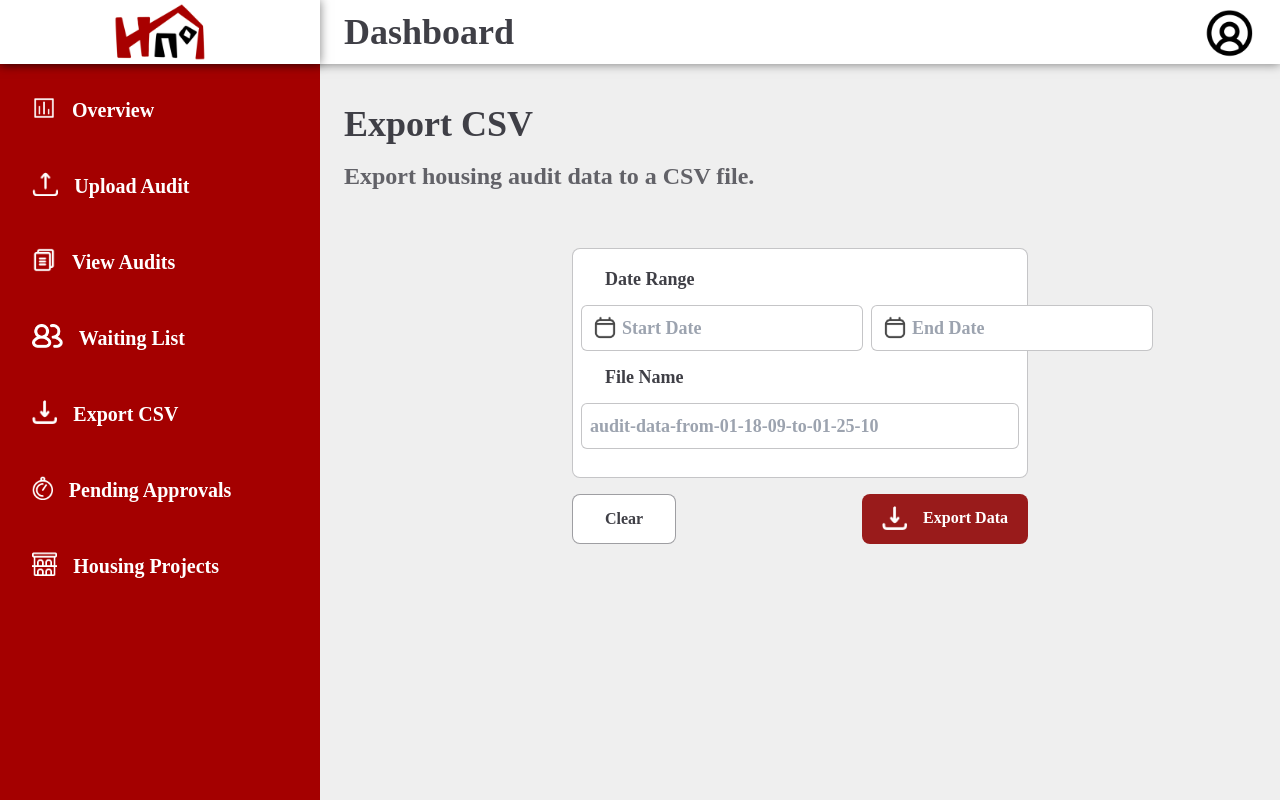
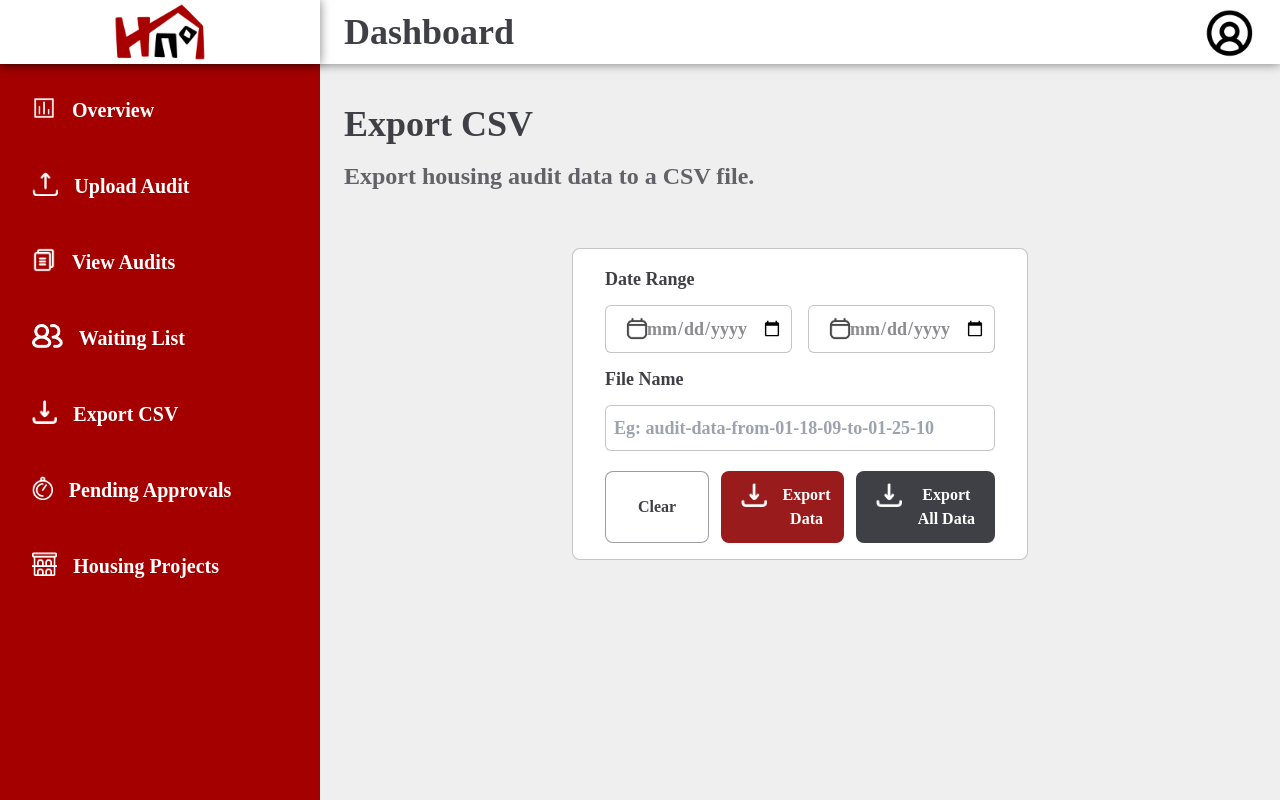
Before and after one commit to HousingAssembly/Audit-Team, a React (Create React App) app in the folder frontend/: page /dashboard/export in a window 1280 px wide. Shown: the top 800 px of the page. Built offline with nearby package versions, Linux system fonts and the light colour scheme; sample sign-in values are in the browser's storage.

Commit message:
Add export all audits feature and update ExportCSV component

```diff
--- a/frontend/package.json
+++ b/frontend/package.json
@@ -13,6 +13,7 @@
     "class-variance-authority": "^0.7.1",
     "clsx": "^2.1.1",
     "cors": "^2.8.5",
+    "date-fns": "^4.1.0",
     "express": "^5.1.0",
     "jsonwebtoken": "^9.0.2",
     "jwt-decode": "^4.0.0",
@@ -20,6 +21,7 @@
     "mongodb": "^6.16.0",
     "mongoose": "^8.15.0",
     "react": "^19.1.0",
+    "react-datepicker": "^8.4.0",
     "react-dom": "^19.1.0",
     "react-router-dom": "^7.6.0",
     "react-scripts": "5.0.1",
--- a/frontend/src/components/dashboard/ExportCSV.jsx
+++ b/frontend/src/components/dashboard/ExportCSV.jsx
@@ -1,4 +1,85 @@
+import { useState } from "react";
+import axios from "axios";
+
 export default function ExportCSV() {
+  const [startDate, setStartDate] = useState("");
+  const [endDate, setEndDate] = useState("");
+  const [fileName, setFileName] = useState("");
+
+  const flattenObject = (obj, prefix = "") => {
+    const flat = {};
+    for (const key in obj) {
+      const val = obj[key];
+      const newKey = prefix ? `${prefix}.${key}` : key;
+      if (val && typeof val === "object" && !Array.isArray(val)) {
+        Object.assign(flat, flattenObject(val, newKey));
+      } else {
+        flat[newKey] = val;
+      }
+    }
+    return flat;
+  };
+
+  const downloadCSV = (data, name) => {
+    const flattened = data.map((item) => flattenObject(item));
+    const headers = Object.keys(flattened[0]);
+    const rows = flattened.map((row) =>
+      headers.map((key) => JSON.stringify(row[key] ?? "")).join(",")
+    );
+    const csvContent = [headers.join(","), ...rows].join("\n");
+
+    const blob = new Blob([csvContent], { type: "text/csv;charset=utf-8;" });
+    const url = URL.createObjectURL(blob);
+    const link = document.createElement("a");
+    link.href = url;
+    link.setAttribute("download", `${name}.csv`);
+    document.body.appendChild(link);
+    link.click();
+    document.body.removeChild(link);
+  };
+
+  const exportToCSV = async () => {
+    if (!startDate || !endDate) {
+      alert("Please select both start and end dates.");
+      return;
+    }
+
+    try {
+      const response = await axios.get("http://localhost:5001/api/audits", {
+        params: { from: startDate, to: endDate },
+      });
+
+      const data = response.data;
+      if (!data.length) return alert("No data found for selected date range.");
+
+      const safeFileName =
+        fileName.trim() || `audit-data-${startDate}-to-${endDate}`;
+      downloadCSV(data, safeFileName);
+    } catch (error) {
+      console.error("Export failed:", error);
+      alert("Export failed. Check your date range and try again.");
+    }
+  };
+
+  const exportAllToCSV = async () => {
+    try {
+      const response = await axios.get("http://localhost:5001/api/audits");
+      const data = response.data;
+      if (!data.length) return alert("No audit data found in the database.");
+      const safeFileName = fileName.trim() || `audit-data-all`;
+      downloadCSV(data, safeFileName);
+    } catch (error) {
+      console.error("Export all failed:", error);
+      alert("Export all failed. Try again.");
+    }
+  };
+
+  const clearForm = () => {
+    setStartDate("");
+    setEndDate("");
+    setFileName("");
+  };
+
   return (
     <div className="px-6 py-8 flex flex-col">
       <div className="text-4xl text-zinc-700 font-bold py-2">Export CSV</div>
@@ -8,32 +89,67 @@ export default function ExportCSV() {
       <div className="flex justify-center h-screen">
         <div className="flex flex-col items-center space-y-4 py-12 w-1/2">
           <div className="flex flex-col py-4 bg-white rounded-lg justify-center items-start border border-zinc-700/30 w-full">
-              <div className="text-zinc-700 font-bold text-lg px-8">Date Range</div>
-              <div className="flex flex-row">
-                <div className="relative flex flex-row space-x-2">
+            <div className="text-zinc-700 font-bold text-lg px-8">Date Range</div>
+            <div className="w-full px-8">
+              <div className="grid grid-cols-2 gap-4 w-full">
+                <div className="relative w-full">
                   <div className="absolute inset-y-0 left-2 flex items-center pl-3 pointer-events-none">
-                    <img src="/calendar.png" alt="Calendar Icon" className="h-6 w-auto object-contain"/>
+                    <img src="/calendar.png" alt="Calendar Icon" className="h-6 w-auto object-contain" />
                   </div>
-                  <input className="text-zinc-700/60 font-bold border border-zinc-700/30 outline-none rounded-md p-2 pl-10 text-lg my-3" placeholder="Start Date"/>
+                  <input
+                    type="date"
+                    value={startDate}
+                    onChange={(e) => setStartDate(e.target.value)}
+                    className="text-zinc-700/60 font-bold border border-zinc-700/30 outline-none rounded-md p-2 pl-10 text-lg my-3 w-full"
+                  />
                 </div>
-                <div className="relative flex flex-row space-x-2">
+                <div className="relative w-full">
                   <div className="absolute inset-y-0 left-2 flex items-center pl-3 pointer-events-none">
-                    <img src="/calendar.png" alt="Calendar Icon" className="h-6 w-auto object-contain"/>
+                    <img src="/calendar.png" alt="Calendar Icon" className="h-6 w-auto object-contain" />
                   </div>
-                  <input className="text-zinc-700/60 font-bold border border-zinc-700/30 outline-none rounded-md p-2 pl-10 text-lg my-3" placeholder="End Date"/>
+                  <input
+                    type="date"
+                    value={endDate}
+                    onChange={(e) => setEndDate(e.target.value)}
+                    className="text-zinc-700/60 font-bold border border-zinc-700/30 outline-none rounded-md p-2 pl-10 text-lg my-3 w-full"
+                  />
                 </div>
               </div>
-              <div className="text-zinc-700 font-bold text-lg px-8">File Name</div>
-              <div className="px-2 w-full">
-              <input className="text-zinc-700/60 font-bold border border-zinc-700/30 outline-none rounded-md p-2 text-lg my-3 w-full" placeholder="audit-data-from-01-18-09-to-01-25-10"/>
-              </div>
-          </div>
-          <div className="flex justify-between w-full">
-              <button className="bg-white border border-zinc-700/50 px-8 py-3 text-zinc-700 font-bold rounded-lg">Clear</button>
-              <button className="flex flex-row space-x-4 px-5 py-3 bg-red-800 ml-auto text-white font-bold rounded-lg">
-                <img src="/export-csv.png" alt="Export CSV Icon" className="h-6 w-auto object-contain"/>
+            </div>
+
+            <div className="text-zinc-700 font-bold text-lg px-8">File Name</div>
+            <div className="px-8 w-full">
+              <input
+                value={fileName}
+                onChange={(e) => setFileName(e.target.value)}
+                className="text-zinc-700/60 font-bold border border-zinc-700/30 outline-none rounded-md p-2 text-lg my-3 w-full"
+                placeholder="Eg: audit-data-from-01-18-09-to-01-25-10"
+              />
+            </div>
+
+            <div className="w-full px-8 pt-2 flex flex-col gap-3 md:flex-row md:justify-between">
+              <button
+                onClick={clearForm}
+                className="bg-white border border-zinc-700/50 px-8 py-3 text-zinc-700 font-bold rounded-lg"
+              >
+                Clear
+              </button>
+              <button
+                onClick={exportToCSV}
+                className="flex flex-row space-x-4 px-5 py-3 bg-red-800 text-white font-bold rounded-lg"
+              >
+                <img src="/export-csv.png" alt="Export CSV Icon" className="h-6 w-auto object-contain" />
                 <div>Export Data</div>
               </button>
+              <button
+                onClick={exportAllToCSV}
+                className="flex flex-row space-x-4 px-5 py-3 bg-zinc-700 text-white font-bold rounded-lg"
+              >
+                <img src="/export-csv.png" alt="Export CSV Icon" className="h-6 w-auto object-contain" />
+                <div>Export All Data</div>
+              </button>
+            </div>
+
           </div>
         </div>
       </div>
```
Also changed, not shown: 2 other files (tests, documents, lock files or other folders).
